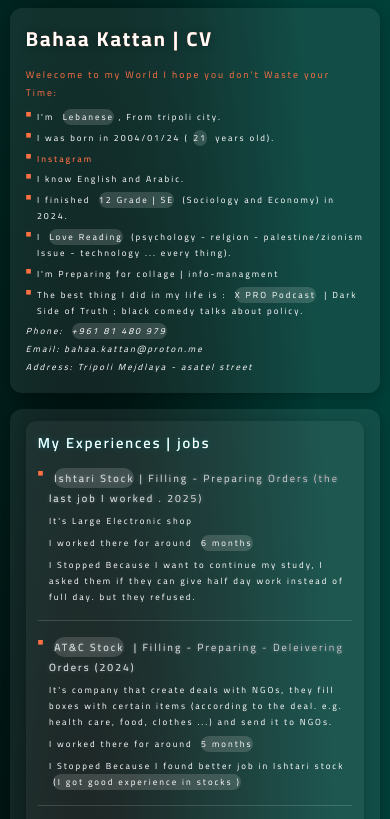
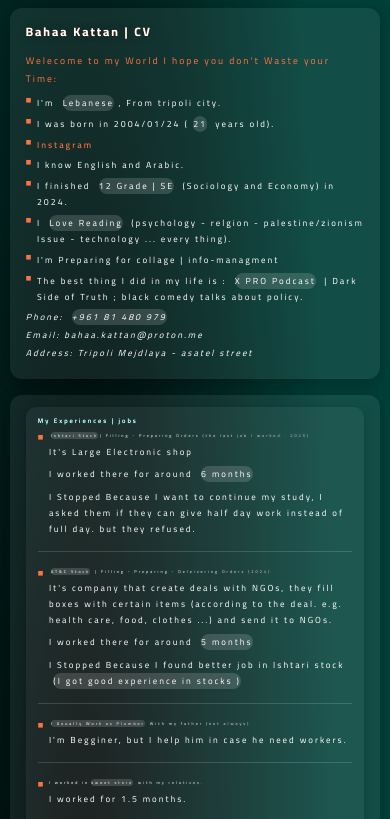
Before and after one commit to BahaaKattan111/cv-webpage, a plain HTML site: page index.html in a window 390 px wide. Shown: the top 819 px of the page. Drawn offline with Linux system fonts and the light colour scheme.

Commit message:
Update index.html

```diff
--- a/index.html
+++ b/index.html
@@ -248,16 +248,16 @@
       }
 
       h1 {
-        font-size: 2.5rem;
+        font-size: 1.5rem;
       }
 
       h2 {
-        font-size: 1.8rem;
+        font-size: .8rem;
       }
 
       h3,
       h4 {
-        font-size: 1.3rem;
+        font-size: .5rem;
       }
 
       .container {
```
